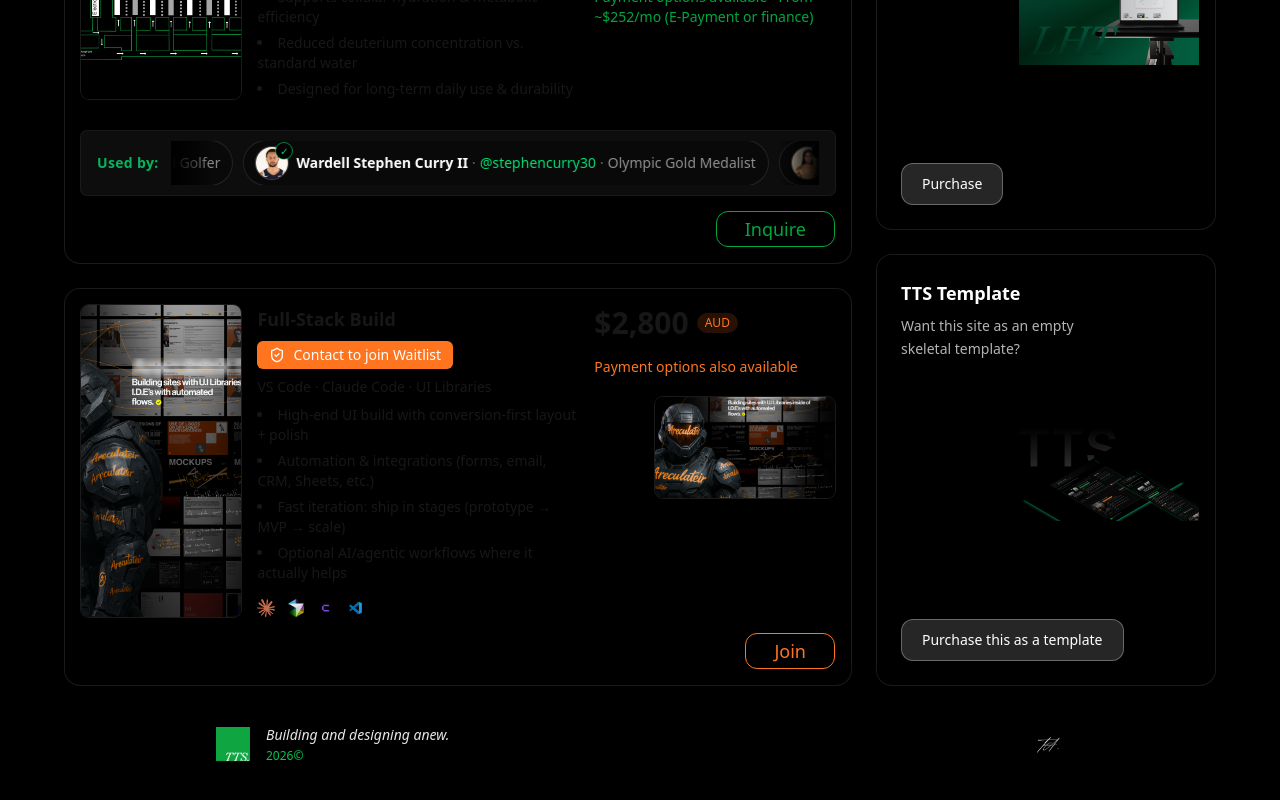
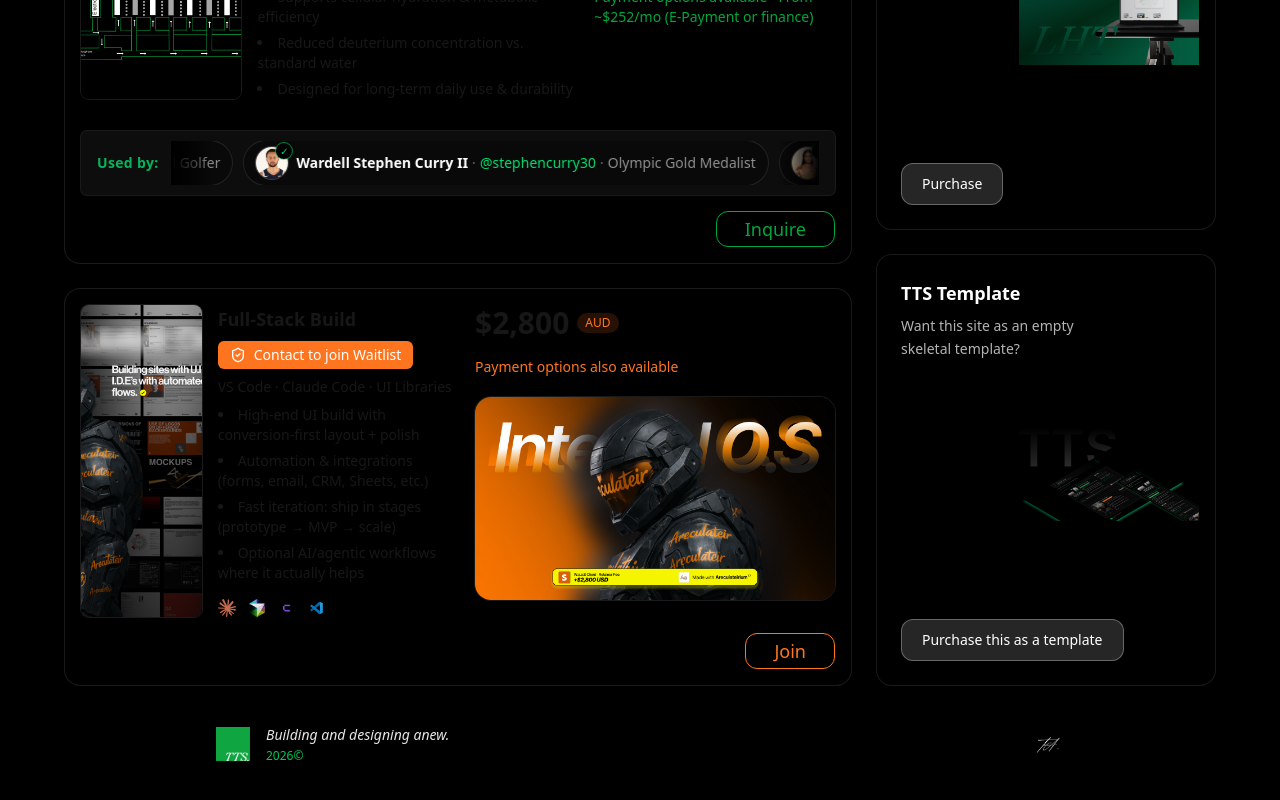
Before and after one commit to telluricaquarian/thethinkingspiritrepo, a Next.js app: page / in a window 1280 px wide. Shown: the part 468-1268 px from the top of the page. Built offline with nearby package versions, Linux system fonts and the light colour scheme.

Commit message:
Align Full-Stack Build right image under payment text (desktop)

```diff
--- a/app/page.tsx
+++ b/app/page.tsx
@@ -150,7 +150,7 @@ export default function Page() {
                   accent="orange"
                   imageUrl="/images/onitos.png"
                   imageUrlMobile="/images/orangeservice2.png"
-                  imageUrlDesktop="/images/betterthanyou.png"
+                  rightImageUrlDesktop="/images/Internal%20O.S.png"
                   title="Full-Stack Build"
                   specifications={[
                     "High-end UI build with conversion-first layout + polish",
--- a/components/ui/product-card-1.tsx
+++ b/components/ui/product-card-1.tsx
@@ -20,6 +20,7 @@ type ProductCardProps = Omit<MotionDivProps, "children"> & {
   imageUrl: string;
   imageUrlMobile?: string;
   imageUrlDesktop?: string;
+  rightImageUrlDesktop?: string;
 
   /** Optional green eyebrow line above the title (e.g. "Electrochemical Device engineered by Enagic®") */
   eyebrow?: string;
@@ -50,6 +51,7 @@ const ProductCard = React.forwardRef<HTMLDivElement, ProductCardProps>(
       imageUrl,
       imageUrlMobile,
       imageUrlDesktop,
+      rightImageUrlDesktop,
       eyebrow,
       title,
       specifications,
@@ -341,11 +343,11 @@ const ProductCard = React.forwardRef<HTMLDivElement, ProductCardProps>(
                 </p>
               )}
 
-              {imageUrlDesktop && (
-                <div className="hidden xl:block mt-3">
-                  <div className="relative w-full max-w-[180px] aspect-video rounded-lg overflow-hidden ring-1 ring-white/10 ml-auto">
+              {rightImageUrlDesktop && (
+                <div className="hidden xl:flex xl:flex-col xl:items-end mt-3">
+                  <div className="relative w-[360px] aspect-video rounded-2xl overflow-hidden ring-1 ring-white/10">
                     <Image
-                      src={desktopSrc}
+                      src={rightImageUrlDesktop}
                       alt={title}
                       fill
                       className="object-cover"
```
